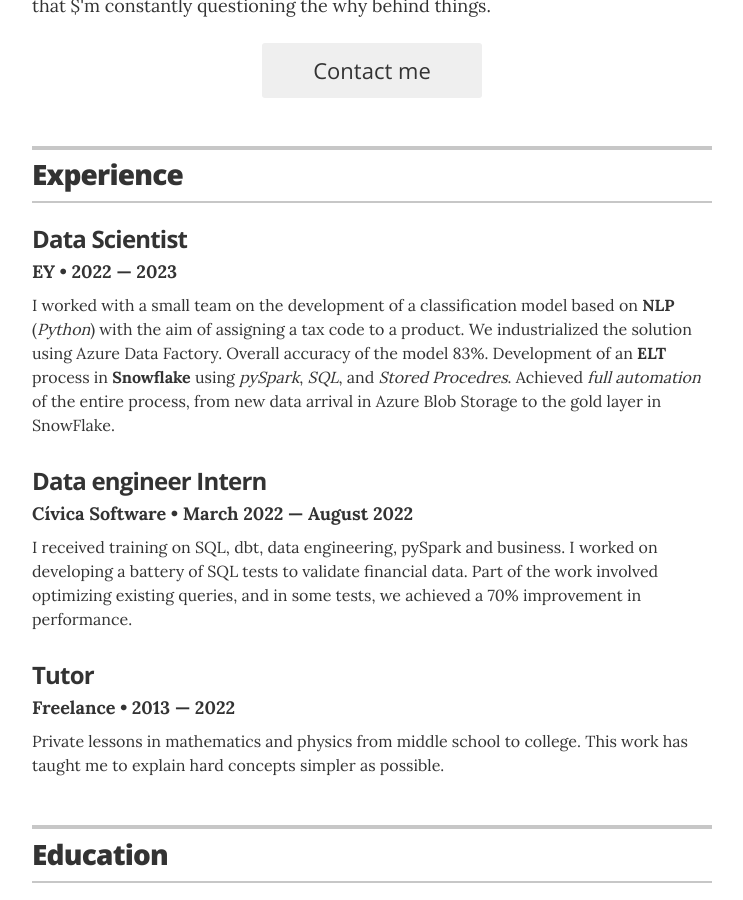
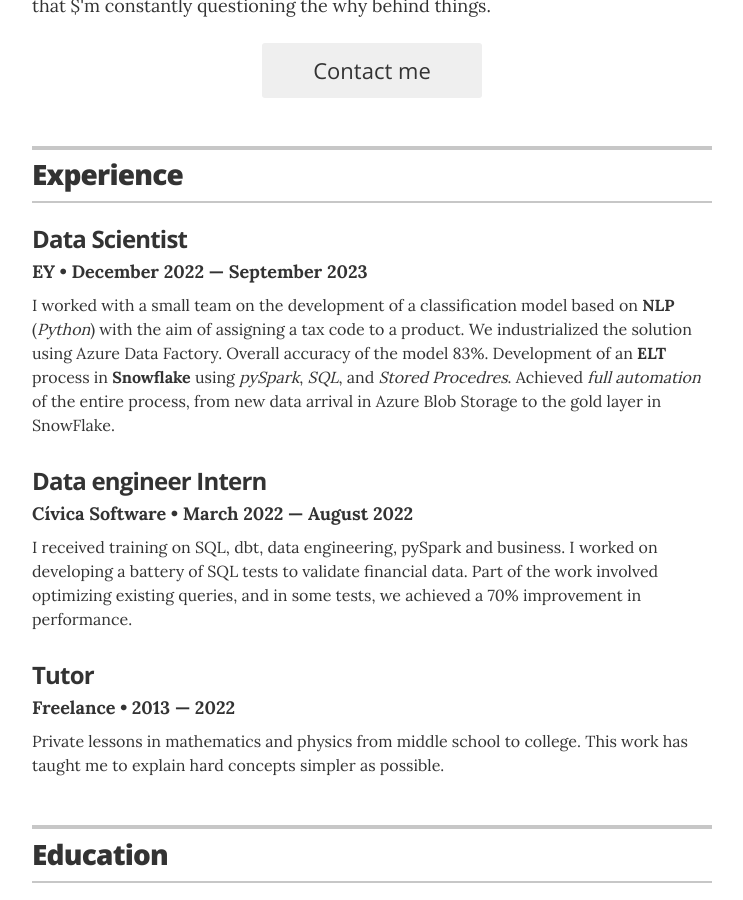
Before and after one commit to rubzip/rubzip.github.io, a Jekyll site: the page built from index.html, in a window 1280 px wide and 900 px high, scrolled down 375 px. Shown: the whole window, without its empty margins (268-1011 px from the left). Built offline with Jekyll 4.4.1, drawn with Linux system fonts in a browser that asks for light colours.

Commit message:
Updated experience IV

```diff
--- a/_data/experience.yml
+++ b/_data/experience.yml
@@ -3,7 +3,7 @@
 
 - company: Data Scientist
   position: EY
-  duration: 2022 &mdash; 2023
+  duration: December 2022 &mdash; September 2023
   summary: I worked with a small team on the development of a classification model based on <b>NLP</b> (<i>Python</i>) with the aim of assigning a tax code to a product. We industrialized the solution using Azure Data Factory. Overall accuracy of the model 83%. Development of an <b>ELT</b> process in <b>Snowflake</b> using <i>pySpark</i>, <i>SQL</i>, and <i>Stored Procedres</i>. Achieved <i>full automation</i> of the entire process, from new data arrival in Azure Blob Storage to the gold layer in SnowFlake.
 
 - company: Data engineer Intern
```
